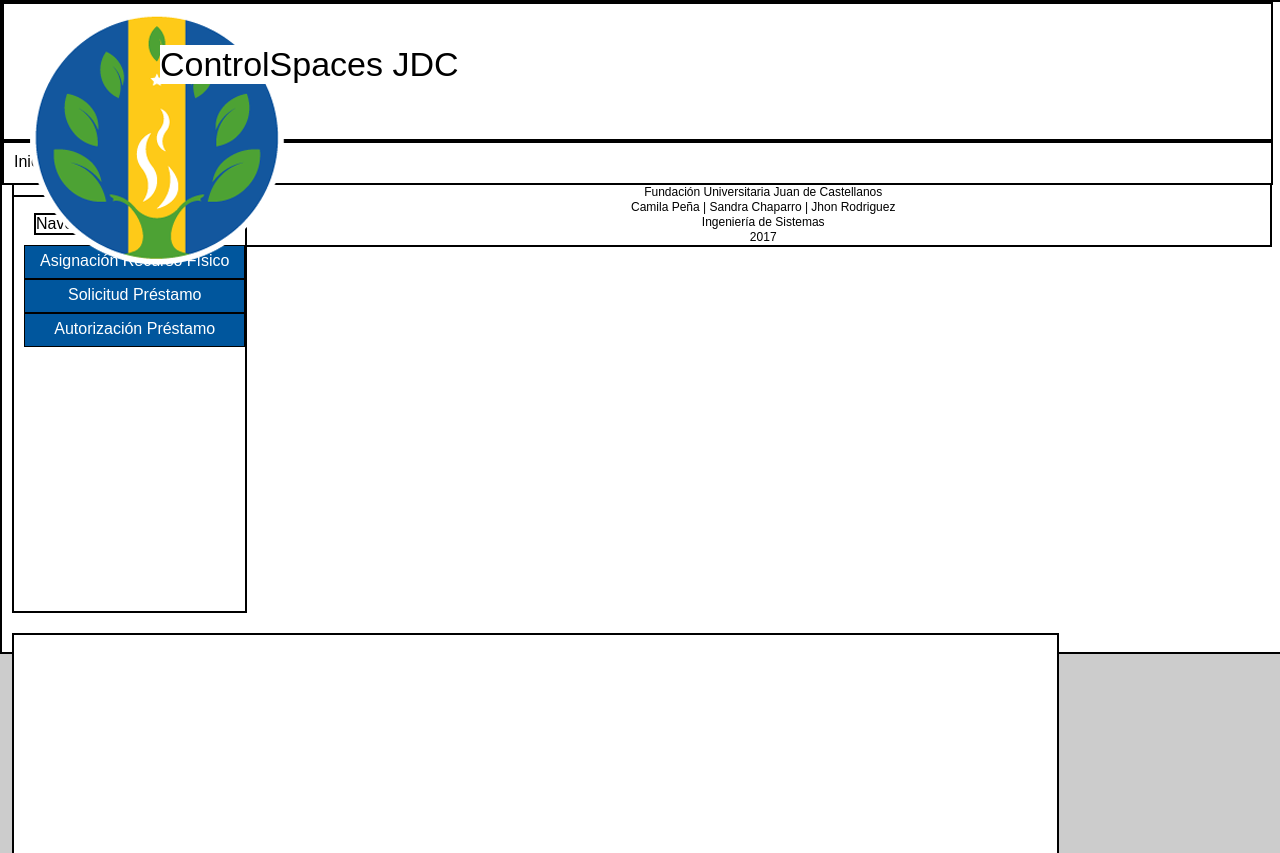
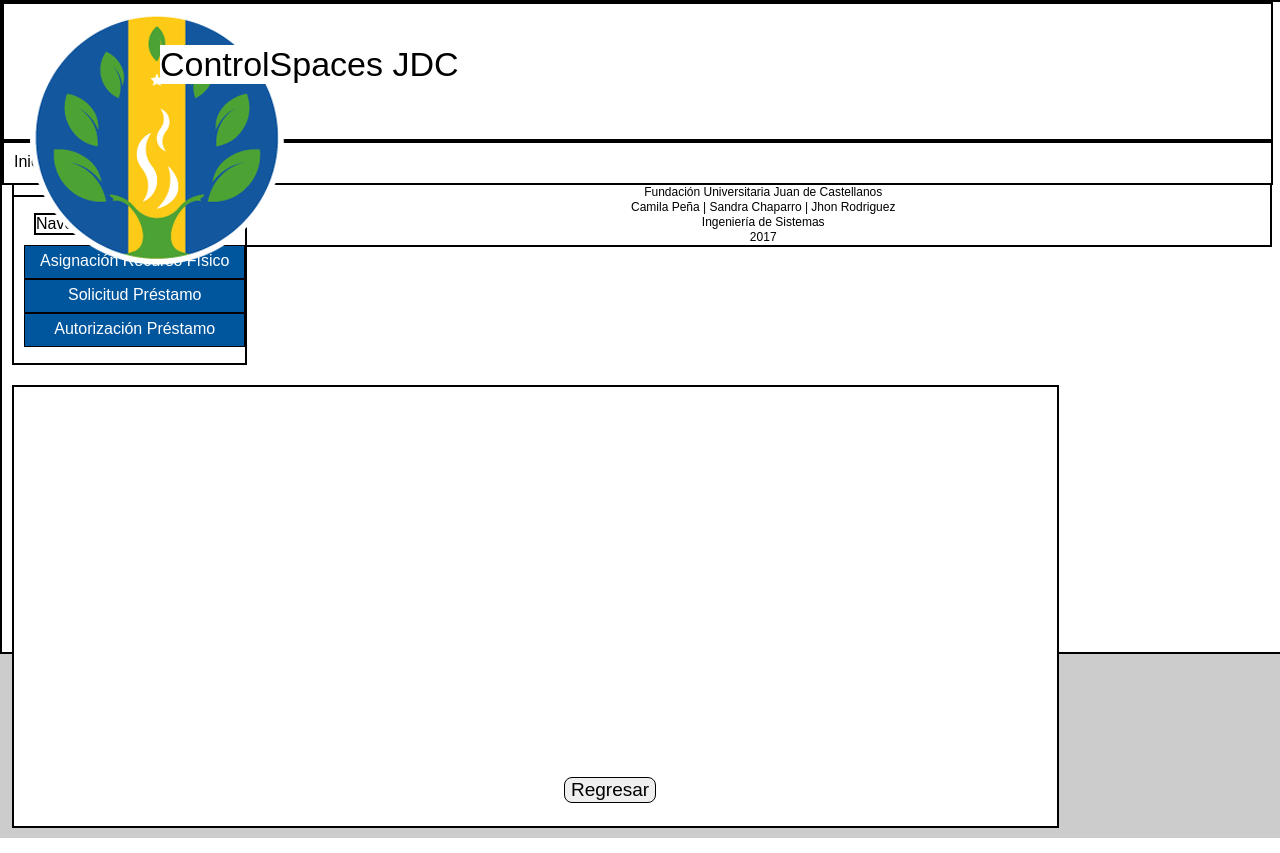
Before and after one commit to controlspaces/JDC, a PHP site: page /prestamo.php in a window 1280 px wide. Shown: the top 853 px of the page. Run offline with PHP 8.4, Linux system fonts and the light colour scheme; some libraries are stand-ins or nearby versions.

Commit message:
Create menu.css

```diff
--- a/menu.css
+++ b/menu.css
@@ -11,7 +11,7 @@ li{
 #menu{
     float: left;
     width: auto;
-    height: 414px;
+    height: auto;
     font-size: 16px;
 }
 
```
